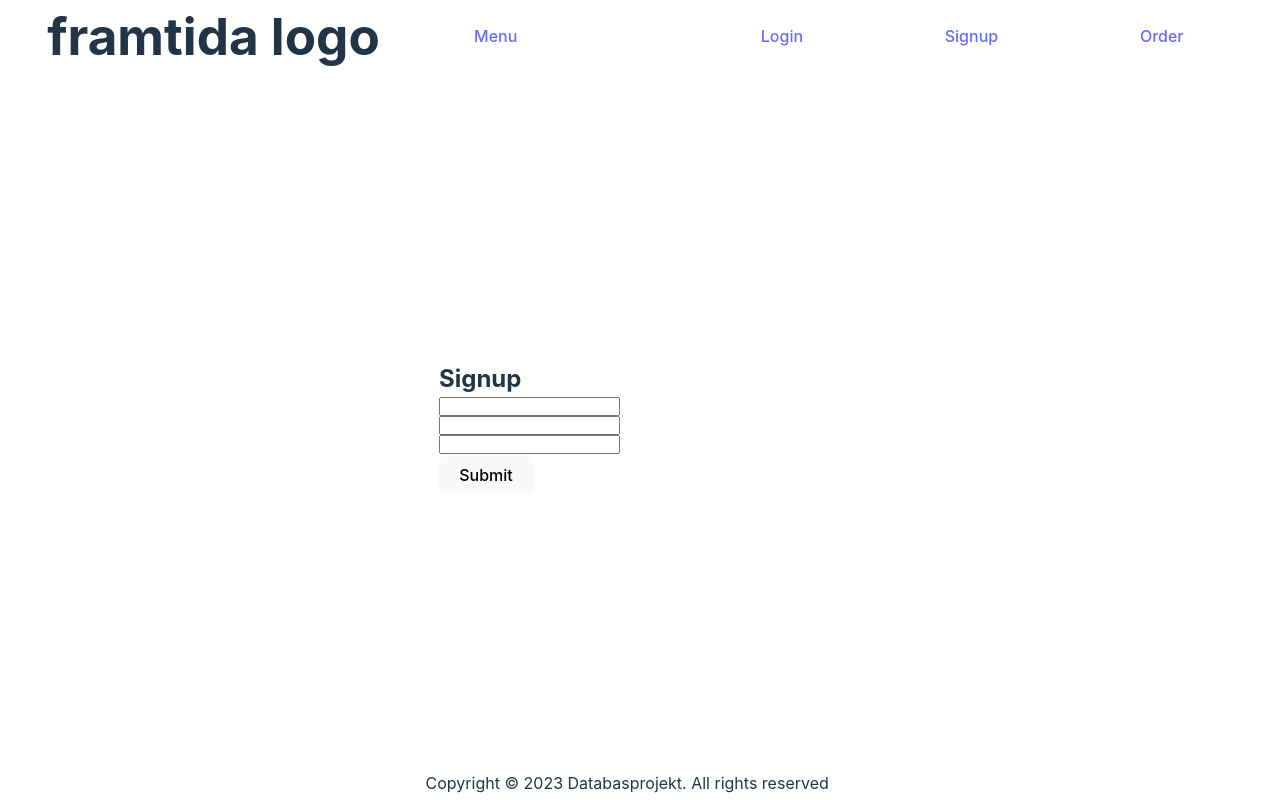
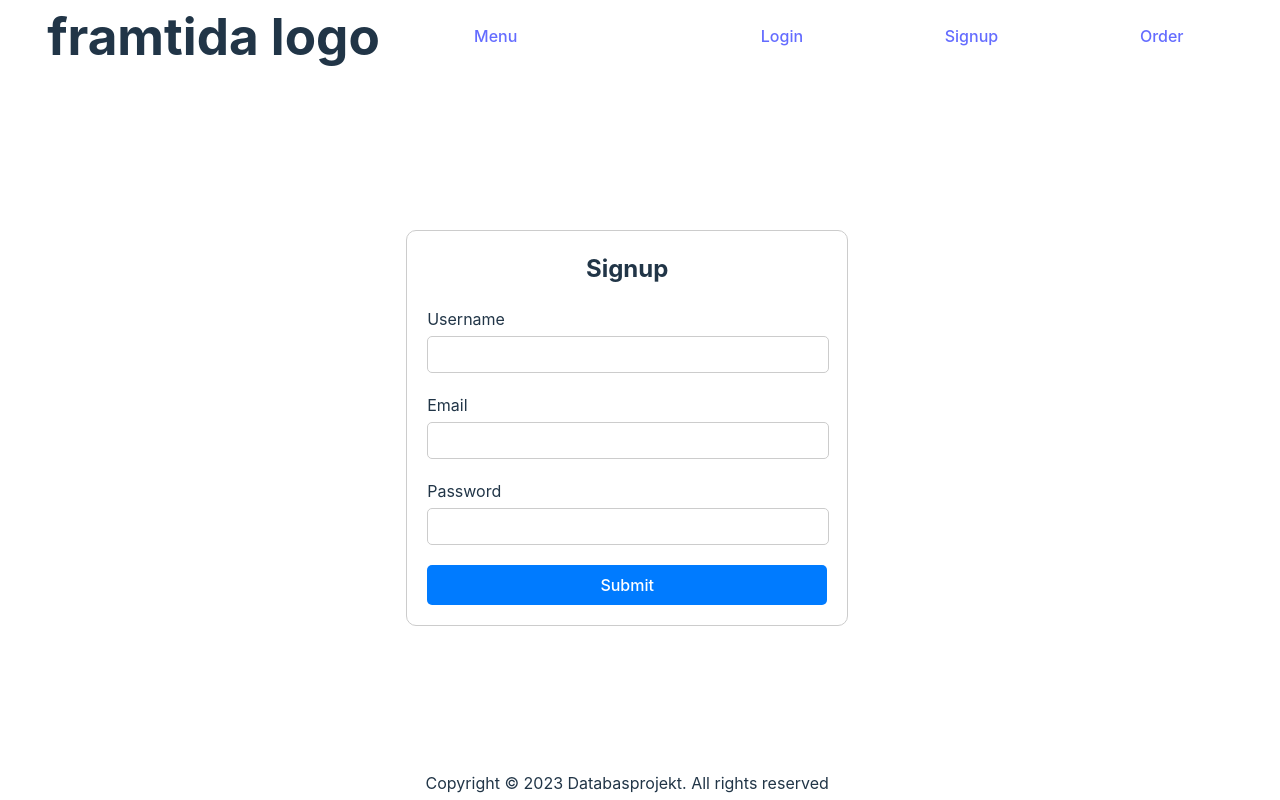
Before and after one commit to NenadJovcic/OrderEats-Web, a React (Vite) app in the folder frontend/: page /signup in a window 1280 px wide. Built offline with nearby package versions, Linux system fonts and the light colour scheme.

Commit message:
Co-authored-by: Nenad Jovcic <NenadJovcic@users.noreply.github.com> Co-authored-by: David Refai <David-refai@users.noreply.github.com> Co-authored-by: Otto Arvidsson <Ottowski@users.noreply.github.com> Co-authored-by: Kristian Shneltser <kristian.shneltser@studerande.plushogskolan.se>

```diff
--- a/frontend/src/components/signup/Signup.jsx
+++ b/frontend/src/components/signup/Signup.jsx
@@ -9,7 +9,7 @@ const [email, setEmail] = useState("");
 
 function handleSignup() {
  axios
-    .post("/users/signup", {
+    .post("http://localhost:3333/users/signup", {
       userName: userName,
       email: email,
       password: password,
@@ -26,14 +26,14 @@ function handleSignup() {
     <>
       <form className="signup-form">
         <h2>Signup</h2>
-        <label htmlFor="userName"></label>
+        <label htmlFor="userName">Username</label>
         <input onChange={(e) => {setUserName(e.target.value)}}  type="text" required id="userName" />
-        <label htmlFor="email"></label>
+        <label htmlFor="email">Email</label>
         <input onChange={(e) => {setEmail(e.target.value)}}  type="email" required id="email" />
-        <label htmlFor="password"></label>
+        <label htmlFor="password">Password</label>
         <input onChange={(e) => {setPassword(e.target.value)}}  type="text" required id="password" />
         <button className="submit" onClick={() => {handleSignup()}}>Submit</button>
-      </form>
+        </form>
     </>
   );
 };
--- a/frontend/src/styles/signup.css
+++ b/frontend/src/styles/signup.css
@@ -1,7 +1,56 @@
-.signup-form{
+/* .signup-form{
     display: flex;
     justify-content: center;
     align-items: flex-start;
     width: 30%;
     flex-direction: column;
-}
+} */
+
+/* Style the form container */
+.signup-form {
+    width: 400px;
+    margin: 0 auto;
+    padding: 20px;
+    border: 1px solid #ccc;
+    border-radius: 10px;
+  }
+
+  /* Style the form header */
+  .signup-form h2 {
+    margin-bottom: 20px;
+    text-align: center;
+  }
+
+  /* Style the form labels */
+  .signup-form label {
+    display: block;
+    margin-bottom: 5px;
+  }
+
+  /* Style the form inputs */
+  .signup-form input[type="text"],
+  .signup-form input[type="email"],
+  .signup-form input[type="password"] {
+    width: 380px;
+    padding: 10px;
+    margin-bottom: 20px;
+    border: 1px solid #ccc;
+    border-radius: 5px;
+  }
+
+  /* Style the form button */
+  .signup-form button.submit {
+    display: block;
+    width: 100%;
+    padding: 10px;
+    background-color: #007bff;
+    color: #fff;
+    border: none;
+    border-radius: 5px;
+    cursor: pointer;
+    transition: background-color 0.3s ease;
+  }
+
+  .signup-form button.submit:hover {
+    background-color: #0062cc;
+  }
--- a/frontend/vite.config.js
+++ b/frontend/vite.config.js
@@ -4,9 +4,5 @@ import react from '@vitejs/plugin-react'
 // https://vitejs.dev/config/
 export default defineConfig({
   plugins: [react()],
-  server:{
-    proxy: {
-      '/rest': 'http://localhost:3333'
-    }
-  }
+
 })
```
